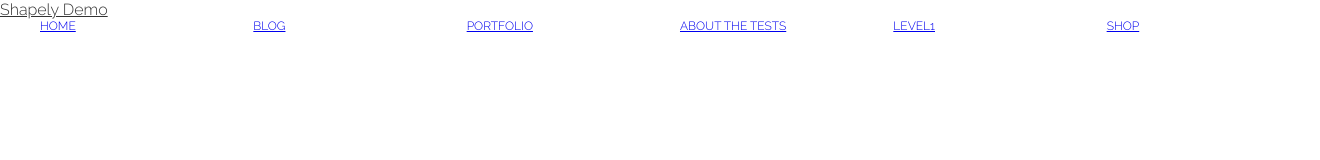
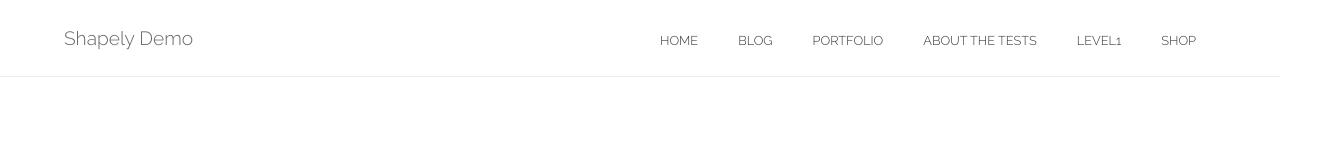
Before and after one commit to fahimpjee1988/Lev2_2_css-vertiefung_flex_navigation-shapely-2-6, a plain HTML site: page index.html in a window 1280 px wide. Shown: the whole page, 1320 px wide, since content can reach past the window. Drawn offline with Linux system fonts and the light colour scheme.

Commit message:
need to practise it again

```diff
--- a/assets/css/style.css
+++ b/assets/css/style.css
@@ -1,45 +1,55 @@
 
 @import url('https://fonts.googleapis.com/css2?family=Raleway:wght@300&display=swap');
-*{
-    margin:0;
-    font-family:  'Raleway', sans-serif;
-    width:100%;
-
+* {
+    margin: 0;
+    padding: 0;
 }
 
-header{
+    header {
+        font-family: 'Raleway', sans-serif;
+        height: 76px;
+        border-bottom: 1px solid rgb(235, 235, 235);
+        display: flex;
+        align-items: center;
+    }
 
-    height: 76px;
-    vertical-align: baseline;
-    display:inline-flex;
+    nav {
+        width: 90%;
+        margin: 0 auto;
+    }
 
-}
+    .nav-wrapper {
+        display: flex;
+        align-items: baseline;
+        justify-content: space-between;
+    }
 
+    ul {
+        display: flex;
+        width: 50%;
+        justify-content: space-around;
+    }
 
+    li {
+        list-style-type: none;
+    }
 
+    li a {
+        text-decoration: none;
+        font-size: 0.8em;
+        color: #333;
+    }
 
-a:hover{
-    color:#333;
-}
-nav{
-    color:#333;
-    display:inline-flex;
+    li a:hover {
+        color: #337ab7;
+    }
 
-}
-nav ul li:visited{
-    color:#333;
+    .logo {
+        font-size: 1.2em;
+        text-decoration: none;
+        color: #666;
+    }
 
-
-
-
-}
-nav ul{
-    list-style: none;
-    display:flex;
-    text-decoration: none;
-}
-nav ul li{
-    text-decoration: none;
-    font-size:12px;
-
-}
+    .logo:hover {
+        color: #333;
+    }
```
